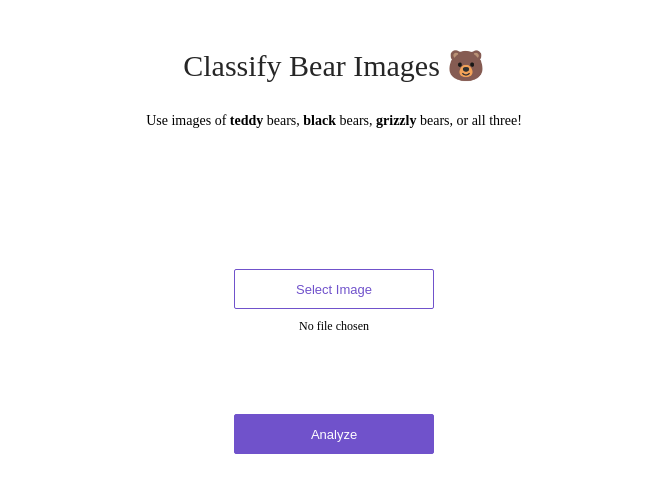
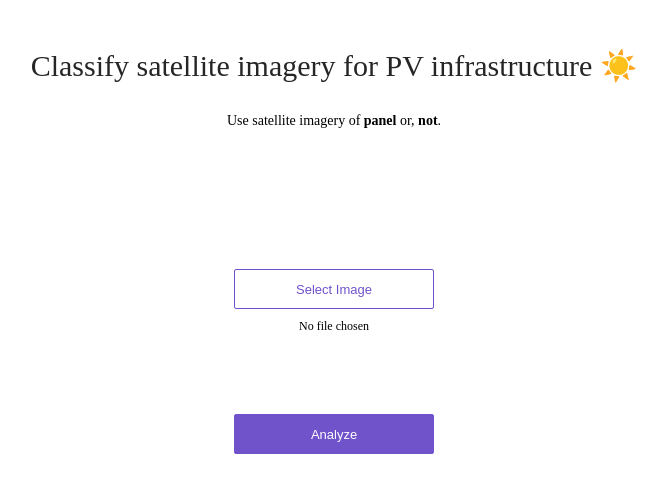
Before and after one commit to hutnick/Render_starter, a plain HTML site: page app/view/index.html in a window 1280 px wide. Shown: the whole page, without its empty margins (306-972 px from the left). Drawn offline with Linux system fonts and the light colour scheme.

Commit message:
Update index.html
minor changes

```diff
--- a/app/view/index.html
+++ b/app/view/index.html
@@ -7,10 +7,9 @@
 <body>
 <div>
   <div class='center'>
-    <div class='title'>Classify Bear Images 🐻</div>
+    <div class='title'>Classify satellite imagery for PV infrastructure  ☀️</div>
     <p>
-      Use images of <strong>teddy</strong> bears, <strong>black</strong> bears, <strong>grizzly</strong> bears, or
-      all three!
+      Use satellite imagery of <strong>panel</strong> or, <strong>not</strong>.
     </p>
     <div class='content'>
       <div class='no-display'>
```
